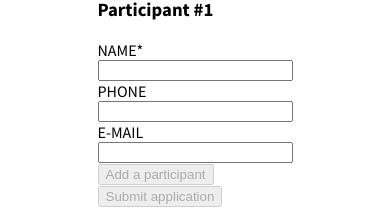
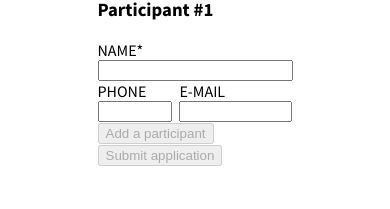
Before and after one commit to edvinpontuslarsson/hbg-works-kodtest, a React (Create React App) app in the folder web/: page / in a window 390 px wide. Shown: the part 335-544 px from the top of the page. Built offline with nearby package versions, Linux system fonts and the light colour scheme; no server answers.

Commit message:
particpant also phone and email div wrap

```diff
--- a/web/src/App.js
+++ b/web/src/App.js
@@ -232,6 +232,7 @@ function App() {
               isEmpty(participants[index].name) && (
                 <p>Participant's name is required</p>
               )}
+            <div className={phoneAndEmail}>
               <div className={labelAndInput}>
                 <label>PHONE</label>
                 <input
@@ -259,6 +260,7 @@ function App() {
                     );
                   }}
                 />
+              </div>
             </div>
           </div>
         ))}
```
Lines whose indentation alone changed are shown as unchanged.
